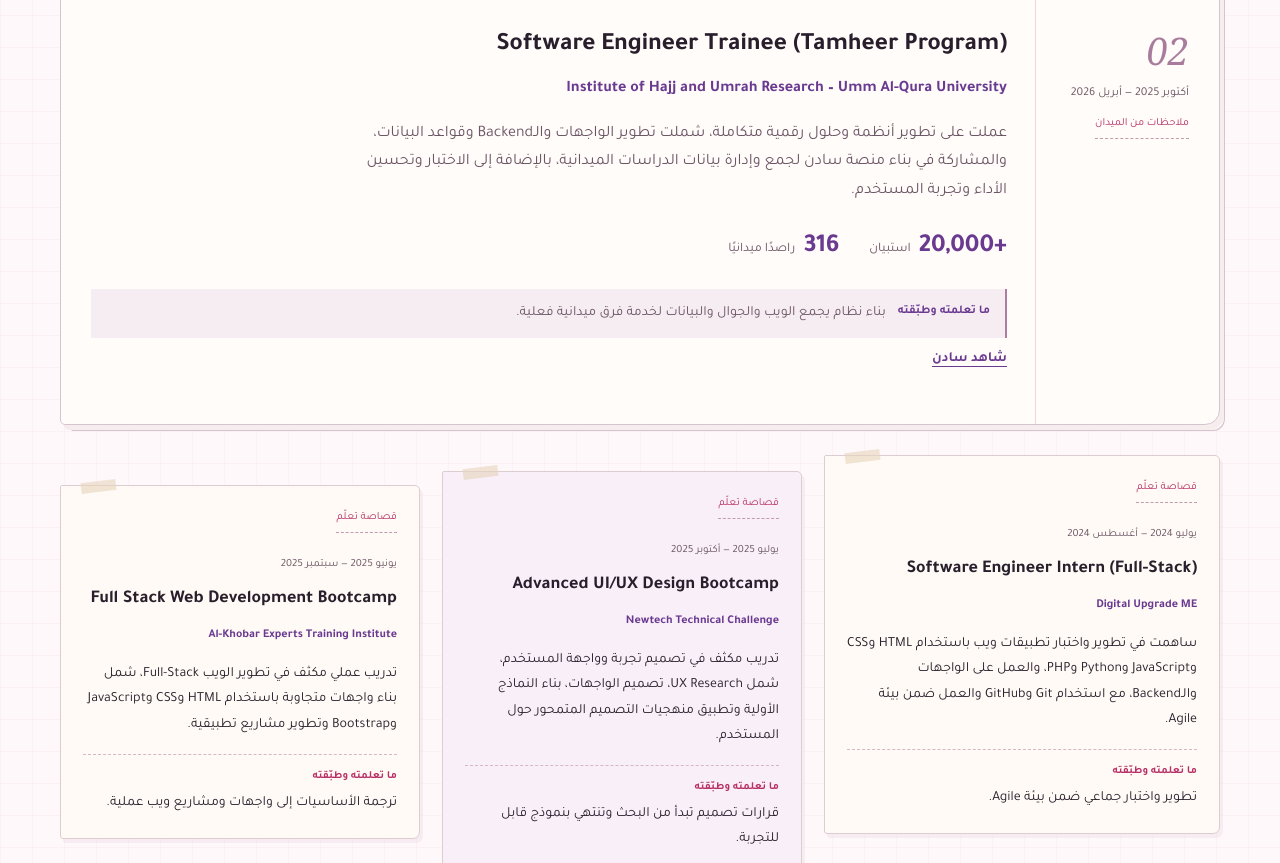
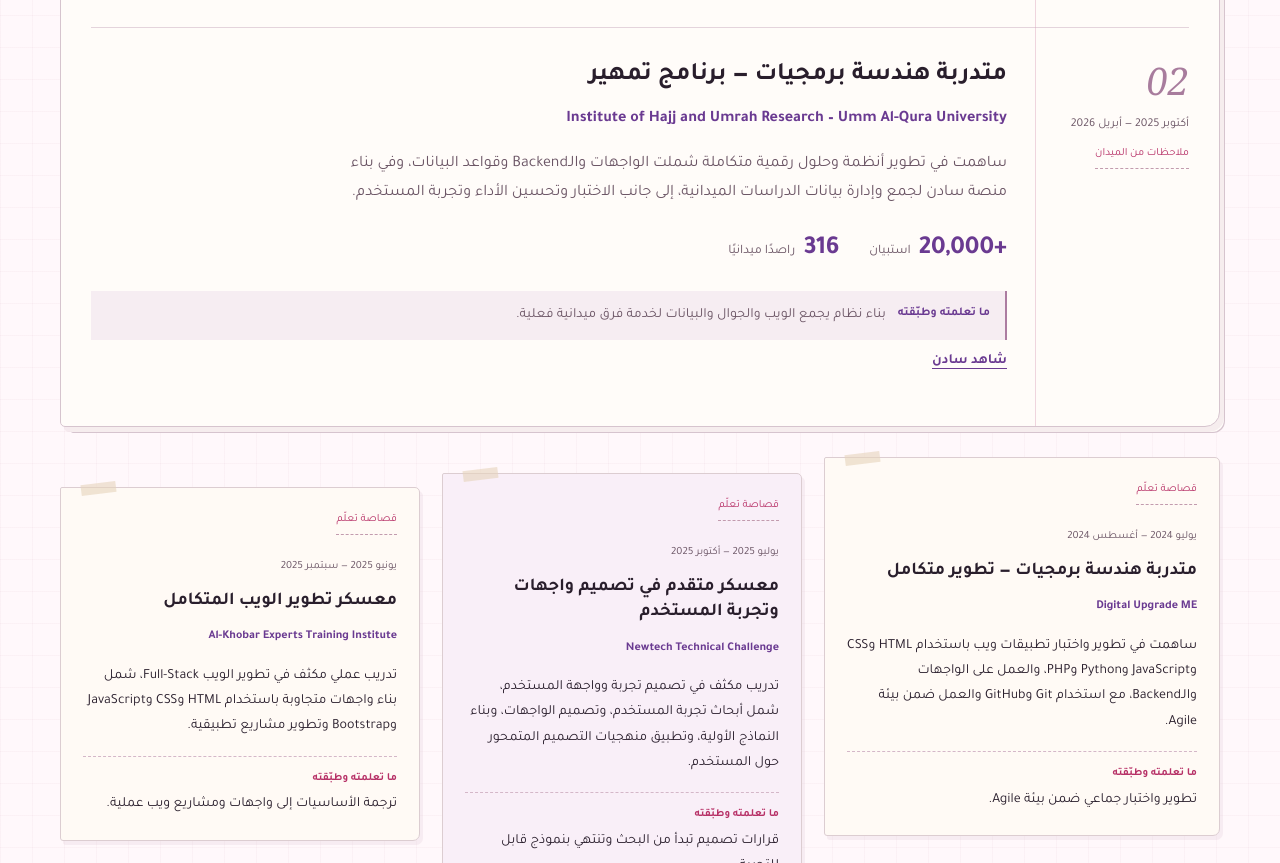
Before and after one commit to ManalBafaraj/portfolio, a plain HTML site: page index.html in a window 1280 px wide. Shown: the part 1937-2800 px from the top of the page. Drawn offline with Linux system fonts and the light colour scheme.

Commit message:
Polish bilingual portfolio copy

```diff
--- a/index.html
+++ b/index.html
@@ -192,7 +192,7 @@
      <h2 id="aboutTitle"><span data-i18n="about.titleBefore">أفهم المشكلة، ثم أبني </span><span class="heading-highlight" data-i18n="about.titleHighlight">الحل</span><span data-i18n="about.titleAfter">.</span></h2>
     </div>
     <div class="about-layout reveal">
-     <p data-i18n="about.body">أحوّل احتياج المستخدم إلى تجربة واضحة، ثم إلى منتج يمكن استخدامه وتطويره.</p>
+     <p data-i18n="about.body">أحوّل احتياجات المستخدمين إلى تجارب واضحة، وأبني منتجات سهلة الاستخدام وقابلة للتطوير.</p>
      <div aria-label="Product-building sketches" class="about-sketches" data-i18n-aria="about.sketches" data-motion-once>
       <article class="about-sketch">
        <h3 data-i18n="about.p1Title">فهم الاحتياج</h3>
@@ -339,13 +339,13 @@
       </div>
       <div class="log-body">
        <h3 data-i18n="experience.tamheerTitle">
-        Software Engineer Trainee (Tamheer Program)
+        متدربة هندسة برمجيات — برنامج تمهير
        </h3>
        <p class="timeline-company" data-i18n="experience.tamheerCompany">
         Institute of Hajj and Umrah Research – Umm Al-Qura University
        </p>
        <p data-i18n="experience.tamheerText">
-        عملت على تطوير أنظمة وحلول رقمية متكاملة، شملت تطوير الواجهات والـBackend وقواعد البيانات، والمشاركة في بناء منصة سادن لجمع وإدارة بيانات الدراسات الميدانية، بالإضافة إلى الاختبار وتحسين الأداء وتجربة المستخدم.
+        ساهمت في تطوير أنظمة وحلول رقمية متكاملة شملت الواجهات والـBackend وقواعد البيانات، وفي بناء منصة سادن لجمع وإدارة بيانات الدراسات الميدانية، إلى جانب الاختبار وتحسين الأداء وتجربة المستخدم.
        </p>
        <div class="log-impact">
         <span>
@@ -389,7 +389,7 @@
       </time>
       <div>
        <h3 data-i18n="experience.digitalTitle">
-        Software Engineer Intern (Full-Stack)
+        متدربة هندسة برمجيات — تطوير متكامل
        </h3>
        <p class="timeline-company" data-i18n="experience.digitalCompany">
         Digital Upgrade ME
@@ -416,13 +416,13 @@
       </time>
       <div>
        <h3 data-i18n="experience.uiuxTitle">
-        Advanced UI/UX Design Bootcamp
+        معسكر متقدم في تصميم واجهات وتجربة المستخدم
        </h3>
        <p class="timeline-company" data-i18n="experience.uiuxCompany">
         Newtech Technical Challenge
        </p>
        <p data-i18n="experience.uiuxText">
-        تدريب مكثف في تصميم تجربة وواجهة المستخدم، شمل UX Research، تصميم الواجهات، بناء النماذج الأولية وتطبيق منهجيات التصميم المتمحور حول المستخدم.
+        تدريب مكثف في تصميم تجربة وواجهة المستخدم، شمل أبحاث تجربة المستخدم، وتصميم الواجهات، وبناء النماذج الأولية، وتطبيق منهجيات التصميم المتمحور حول المستخدم.
        </p>
       </div>
       <p class="slip-result">
@@ -443,7 +443,7 @@
       </time>
       <div>
        <h3 data-i18n="experience.fullstackTitle">
-        Full Stack Web Development Bootcamp
+        معسكر تطوير الويب المتكامل
        </h3>
        <p class="timeline-company" data-i18n="experience.fullstackCompany">
         Al-Khobar Experts Training Institute
@@ -498,11 +498,11 @@
         تقويم وتذكيرات وإعدادات وثيمات وتفضيلات المستخدم، مع تهيئة متجاوبة للهاتف.
        </li>
        <li data-i18n="taskflow.f4">
-        اختبارات للواجهات والـBackend، ونشر إنتاجي على Vercel.
+        اختبارات للواجهات والـBackend، ثم النشر على Vercel.
        </li>
       </ul>
       <p class="training-caption" data-i18n="taskflow.training">
-       بُني خلال تدريب AppRo8 · وتطوّر إلى منتج جاهز للإنتاج
+       بُني خلال تدريب AppRo8، وهو منشور ومتاح للتجربة.
       </p>
       <div class="impact-list">
        <span>
@@ -614,7 +614,7 @@
          20,000+
         </strong>
         <span data-i18n="featured.metricSurveys">
-         استبيان تم تسجيله
+          استبيانًا مُسجّلًا
         </span>
        </div>
       </div>
@@ -655,13 +655,13 @@
          Speech Emotion Classification
         </h3>
         <p data-i18n="projects.emotionText">
-         بحث لتصنيف المشاعر من الصوت باستخدام Machine Learning ونماذج CNN وتحليل الخصائص الصوتية على مجموعة بيانات CREMA-D.
+         بحث لتصنيف المشاعر من الصوت باستخدام تعلم الآلة ونماذج CNN وتحليل الخصائص الصوتية على مجموعة بيانات CREMA-D.
         </p>
         <p class="research-meta" data-i18n="projects.emotionTech">
-         CNN · MFCC · Spectrogram · CREMA-D
+         CNN · MFCC · مخططات طيفية · CREMA-D
         </p>
         <p class="research-result" data-i18n="projects.emotionAccuracy">
-          متوسط دقة 96.9%
+          متوسط الدقة: 96.9%
         </p>
         <a class="project-link" data-i18n="projects.paper" href="assets/documents/Speech_Emotion_Classification.pdf" rel="noopener noreferrer" target="_blank">
          عرض الورقة البحثية
@@ -763,6 +763,7 @@
        <li data-tech-icon="react">
         React 19
        </li>
+       <li class="tech-text-only"><span dir="ltr">Flutter</span></li>
        <li data-tech-icon="typescript">
         TypeScript
        </li>
@@ -788,7 +789,7 @@
       </ul>
       <div class="practice-area">
        <h4 data-i18n="stack.practices">Practices</h4>
-       <ul class="practice-list" dir="ltr"><li>Responsive Design</li></ul>
+       <ul class="practice-list"><li data-i18n="practice.responsiveDesign">تصميم متجاوب</li></ul>
       </div>
      </article>
      <article class="stack-card">
@@ -807,9 +808,7 @@
        <li data-tech-icon="php">
         PHP
        </li>
-       <li data-tech-icon="jsonwebtokens">
-        JWT Authentication
-       </li>
+       <li data-tech-icon="jsonwebtokens"><span data-i18n="stack.jwt" dir="auto">مصادقة JWT</span></li>
        <li data-tech-icon="swagger">
         Swagger/OpenAPI
        </li>
@@ -824,7 +823,7 @@
       </ul>
       <div class="practice-area">
        <h4 data-i18n="stack.practices">Practices</h4>
-       <ul class="practice-list" dir="ltr"><li>REST APIs</li><li>Database Design</li></ul>
+       <ul class="practice-list"><li data-i18n="practice.restApis">واجهات REST</li><li data-i18n="practice.databaseDesign">تصميم قواعد البيانات</li></ul>
       </div>
      </article>
      <article class="stack-card">
@@ -849,7 +848,7 @@
       </ul>
       <div class="practice-area">
        <h4 data-i18n="stack.practices">Practices</h4>
-       <ul class="practice-list" dir="ltr"><li>API Testing</li><li>TypeScript Checks</li></ul>
+       <ul class="practice-list"><li data-i18n="practice.apiTesting">اختبار واجهات API</li><li data-i18n="practice.typeScriptChecks">فحوص TypeScript</li></ul>
       </div>
      </article>
      <article class="stack-card">
@@ -862,11 +861,11 @@
       </ul>
       <div class="practice-area">
        <h4 data-i18n="stack.practices">Practices</h4>
-       <ul class="practice-list" dir="ltr"><li>UI/UX</li><li>Prototyping</li><li>Accessibility</li><li>User-Centered Design</li></ul>
+       <ul class="practice-list"><li data-i18n="practice.uiux">UI/UX</li><li data-i18n="practice.prototyping">النمذجة الأولية</li><li data-i18n="practice.accessibility">إمكانية الوصول</li><li data-i18n="practice.userCentered">تصميم متمحور حول المستخدم</li></ul>
       </div>
      </article>
      <article class="stack-card">
-      <h3 data-i18n="stack.data">البرمجة والبيانات</h3>
+      <h3 data-i18n="stack.data">البرمجة والتحليل</h3>
       <p class="stack-description" data-i18n="stack.dataDesc">تحليل البيانات وبناء نماذج وبرمجيات مساندة.</p>
       <ul dir="ltr">
        <li data-tech-icon="python">
--- a/script.js
+++ b/script.js
@@ -16,7 +16,7 @@ const translations = {
     "about.titleBefore": "أفهم المشكلة، ثم أبني ",
     "about.titleHighlight": "الحل",
     "about.titleAfter": ".",
-    "about.body": "أحوّل احتياج المستخدم إلى تجربة واضحة، ثم إلى منتج يمكن استخدامه وتطويره.",
+    "about.body": "أحوّل احتياجات المستخدمين إلى تجارب واضحة، وأبني منتجات سهلة الاستخدام وقابلة للتطوير.",
     "about.sketches": "اسكتشات توضح فهم الاحتياج وتصميم التجربة وبناء النظام",
     "about.needNotes": "ملاحظتان",
     "about.needInsight": "تقودان إلى احتياج واحد.",
@@ -35,19 +35,19 @@ const translations = {
     "experience.eyebrow": "الخبرات والتدريب",
     "experience.title": "رحلتي في التطوير",
     "experience.tamheerDate": "أكتوبر 2025 — أبريل 2026",
-    "experience.tamheerTitle": "Software Engineer Trainee (Tamheer Program)",
+    "experience.tamheerTitle": "متدربة هندسة برمجيات — برنامج تمهير",
     "experience.tamheerCompany": "Institute of Hajj and Umrah Research – Umm Al-Qura University",
-    "experience.tamheerText": "عملت على تطوير أنظمة وحلول رقمية متكاملة، شملت تطوير الواجهات والـBackend وقواعد البيانات، والمشاركة في بناء منصة سادن لجمع وإدارة بيانات الدراسات الميدانية، بالإضافة إلى الاختبار وتحسين الأداء وتجربة المستخدم.",
+    "experience.tamheerText": "ساهمت في تطوير أنظمة وحلول رقمية متكاملة شملت الواجهات والـBackend وقواعد البيانات، وفي بناء منصة سادن لجمع وإدارة بيانات الدراسات الميدانية، إلى جانب الاختبار وتحسين الأداء وتجربة المستخدم.",
     "experience.uiuxDate": "يوليو 2025 — أكتوبر 2025",
-    "experience.uiuxTitle": "Advanced UI/UX Design Bootcamp",
+    "experience.uiuxTitle": "معسكر متقدم في تصميم واجهات وتجربة المستخدم",
     "experience.uiuxCompany": "Newtech Technical Challenge",
-    "experience.uiuxText": "تدريب مكثف في تصميم تجربة وواجهة المستخدم، شمل UX Research، تصميم الواجهات، بناء النماذج الأولية وتطبيق منهجيات التصميم المتمحور حول المستخدم.",
+    "experience.uiuxText": "تدريب مكثف في تصميم تجربة وواجهة المستخدم، شمل أبحاث تجربة المستخدم، وتصميم الواجهات، وبناء النماذج الأولية، وتطبيق منهجيات التصميم المتمحور حول المستخدم.",
     "experience.fullstackDate": "يونيو 2025 — سبتمبر 2025",
-    "experience.fullstackTitle": "Full Stack Web Development Bootcamp",
+    "experience.fullstackTitle": "معسكر تطوير الويب المتكامل",
     "experience.fullstackCompany": "Al-Khobar Experts Training Institute",
     "experience.fullstackText": "تدريب عملي مكثف في تطوير الويب Full-Stack، شمل بناء واجهات متجاوبة باستخدام HTML وCSS وJavaScript وBootstrap وتطوير مشاريع تطبيقية.",
     "experience.digitalDate": "يوليو 2024 — أغسطس 2024",
-    "experience.digitalTitle": "Software Engineer Intern (Full-Stack)",
+    "experience.digitalTitle": "متدربة هندسة برمجيات — تطوير متكامل",
     "experience.digitalCompany": "Digital Upgrade ME",
     "experience.digitalText": "ساهمت في تطوير واختبار تطبيقات ويب باستخدام HTML وCSS وJavaScript وPython وPHP، والعمل على الواجهات والـBackend، مع استخدام Git وGitHub والعمل ضمن بيئة Agile.",
     "featured.eyebrow": "مشروعان مميزان",
@@ -57,7 +57,7 @@ const translations = {
     "featured.label": "استُخدم ميدانيًا بنجاح · موسم الحج 2026",
     "featured.description": "منصة ويب وجوال وBackend وقاعدة بيانات لجمع بيانات الدراسات الميدانية. تشمل الاستبيانات والفرق والأدوار والصلاحيات، وتحديد المواقع والمزامنة دون اتصال وتحليل البيانات في لوحة مركزية. استُخدمت فعليًا في العمليات الميدانية خلال موسم الحج 2026.",
     "featured.metricObservers": "راصدًا ميدانيًا",
-    "featured.metricSurveys": "استبيان تم تسجيله",
+    "featured.metricSurveys": "استبيانًا مُسجّلًا",
     "projects.eyebrow": "مشاريع أخرى",
     "projects.title": "تجارب أخرى، ومشكلات مختلفة.",
     "projects.bruteType": "لوحة بيانات",
@@ -71,9 +71,9 @@ const translations = {
     "projects.animeText": "واجهة ويب لعرض أعمال الأنمي بتجربة تصفح منظمة وبصرية.",
     "projects.aiType": "بحث في الذكاء الاصطناعي",
     "projects.emotionTitle": "Speech Emotion Classification",
-    "projects.emotionText": "بحث لتصنيف المشاعر من الصوت باستخدام Machine Learning ونماذج CNN وتحليل الخصائص الصوتية على مجموعة بيانات CREMA-D.",
-    "projects.emotionTech": "CNN · MFCC · Spectrogram · CREMA-D",
-    "projects.emotionAccuracy": "متوسط دقة 96.9%",
+    "projects.emotionText": "بحث لتصنيف المشاعر من الصوت باستخدام تعلم الآلة ونماذج CNN وتحليل الخصائص الصوتية على مجموعة بيانات CREMA-D.",
+    "projects.emotionTech": "CNN · MFCC · مخططات طيفية · CREMA-D",
+    "projects.emotionAccuracy": "متوسط الدقة: 96.9%",
     "projects.wakeNote": "قد يستغرق تشغيل المشروع لحظات.",
     "projects.designType": "UI/UX",
     "projects.gosportTitle": "GoSport",
@@ -87,7 +87,7 @@ const translations = {
     "contact.eyebrow": "تواصل",
     "contact.title": "لنصنع منتجًا مفيدًا.",
     "footer.top": "العودة للأعلى",
-    "footer.copy": "صُنع بعناية - منال 2026",
+    "footer.copy": "صُنع بعناية — منال 2026",
     "hero.secondary": "تواصل معي",
     "experience.approTitle": "متدربة تطوير Full-Stack | AppRo8 | أكتوبر – نوفمبر 2026",
     "experience.approType": "تدريب قائم على المشاريع · مهمتان عمليتان",
@@ -105,8 +105,8 @@ const translations = {
     "taskflow.description": "منتج لإدارة المهام والإنتاجية، مع مصادقة JWT ومهام آمنة ومنفصلة لكل مستخدم. طوّرته من الواجهة إلى الـAPI وقاعدة البيانات.",
     "taskflow.f1": "إنشاء المهام وتعديلها وحذفها وإعادة فتحها؛ قوائم تحقق وأولويات وتصنيفات ومواعيد تسليم.",
     "taskflow.f2": "اقتراح Next Move وجلسات تركيز تستمر عبر التنقل وتحديث الصفحة.",
-    "taskflow.f3": "تقويم وتذكيرات وإعدادات وثيمات وتفضيلات المستخدم، مع تهيئة متجاوبة للهاتف.",
-    "taskflow.f4": "اختبارات للواجهات والـBackend، ونشر إنتاجي على Vercel.",
+    "taskflow.f3": "تقويم وتذكيرات وإعدادات وثيمات وتفضيلات المستخدم، مع تجربة متجاوبة على الهاتف.",
+    "taskflow.f4": "اختبارات للواجهات والـBackend، ثم النشر على Vercel.",
     "taskflow.live": "المشروع المباشر",
     "saden.title": "سادن — بيانات الميدان، في مكان واحد.",
     "skip": "انتقل إلى المحتوى",
@@ -114,7 +114,7 @@ const translations = {
     "menu.close": "أغلق قائمة التنقل",
     "language": "التبديل إلى الإنجليزية",
     "nav.label": "التنقل الرئيسي",
-    "home.label": "Manal Bafaraj home",
+    "home.label": "الصفحة الرئيسية لمنال بافرج",
     "contact.identityName": "منال بافرج",
     "contact.identityRole": "مهندسة برمجيات Full‑Stack",
     "contact.identitySignature": "أبني بعناية، من الفكرة إلى الأثر.",
@@ -138,9 +138,19 @@ const translations = {
     "stack.testingDesc": "التحقق من السلوك، ثم تجهيز الإصدارات ونشرها.",
     "stack.design": "المنتج والتصميم",
     "stack.designDesc": "استكشاف الاحتياج، وتصميم واجهات قابلة للاستخدام.",
-    "stack.data": "البرمجة والبيانات",
+    "stack.data": "البرمجة والتحليل",
     "stack.dataDesc": "تحليل البيانات وبناء نماذج وبرمجيات مساندة.",
     "stack.practices": "ممارسات",
+    "stack.jwt": "مصادقة JWT",
+    "practice.responsiveDesign": "تصميم متجاوب",
+    "practice.restApis": "واجهات REST",
+    "practice.databaseDesign": "تصميم قواعد البيانات",
+    "practice.apiTesting": "اختبار واجهات API",
+    "practice.typeScriptChecks": "فحوص TypeScript",
+    "practice.uiux": "UI/UX",
+    "practice.prototyping": "النمذجة الأولية",
+    "practice.accessibility": "إمكانية الوصول",
+    "practice.userCentered": "تصميم متمحور حول المستخدم",
     "notebook.title": "دفتر بناء المنتجات",
     "hero.hello": "مرحبًا، أنا منال",
     "notebook.note": "ملاحظات من التصميم إلى التنفيذ",
@@ -166,7 +176,7 @@ const translations = {
     "log.surveys": "استبيان",
     "log.observers": "راصدًا ميدانيًا",
     "log.readSaden": "شاهد سادن",
-    "taskflow.training": "بُني خلال تدريب AppRo8 · وتطوّر إلى منتج جاهز للإنتاج",
+    "taskflow.training": "بُني خلال تدريب AppRo8، وهو منشور ومتاح للتجربة.",
     "gallery.label": "معرض واجهات سادن",
     "gallery.dashboard": "لوحة التحكم",
     "gallery.map": "الخريطة",
@@ -202,7 +212,7 @@ const translations = {
     "about.titleBefore": "Understand the problem. Build the ",
     "about.titleHighlight": "solution",
     "about.titleAfter": ".",
-    "about.body": "I turn user needs into clear experiences, then into products people can use and evolve.",
+    "about.body": "I turn user needs into clear experiences and build products that are easy to use and improve.",
     "about.sketches": "Sketches showing user needs, experience design, and connected systems",
     "about.needNotes": "Two observations",
     "about.needInsight": "point to one user need.",
@@ -223,7 +233,7 @@ const translations = {
     "experience.tamheerDate": "Oct 2025 – Apr 2026",
     "experience.tamheerTitle": "Software Engineer Trainee (Tamheer Program)",
     "experience.tamheerCompany": "Institute of Hajj and Umrah Research – Umm Al-Qura University",
-    "experience.tamheerText": "Developed integrated digital systems and solutions across frontend, backend, and databases. Contributed to building Saden for collecting and managing field study data, while supporting testing, performance improvements, and user experience enhancements.",
+    "experience.tamheerText": "Contributed to developing integrated digital systems and solutions across frontend, backend, and databases. Also contributed to building Saden for collecting and managing field study data, alongside testing, performance improvements, and user experience enhancements.",
     "experience.uiuxDate": "Jul 2025 – Oct 2025",
     "experience.uiuxTitle": "Advanced UI/UX Design Bootcamp",
     "experience.uiuxCompany": "Newtech Technical Challenge",
@@ -258,8 +268,8 @@ const translations = {
     "projects.aiType": "AI Research",
     "projects.emotionTitle": "Speech Emotion Classification",
     "projects.emotionText": "A research project for classifying speech emotions using Machine Learning, CNN models, and audio feature analysis on the CREMA-D dataset.",
-    "projects.emotionTech": "CNN · MFCC · Spectrogram · CREMA-D",
-    "projects.emotionAccuracy": "96.9% Average Accuracy",
+    "projects.emotionTech": "CNN · MFCC · Spectrograms · CREMA-D",
+    "projects.emotionAccuracy": "Average accuracy: 96.9%",
     "projects.wakeNote": "The project may take a moment to wake.",
     "projects.designType": "UI/UX",
     "projects.gosportTitle": "GoSport",
@@ -273,7 +283,7 @@ const translations = {
     "contact.eyebrow": "Contact",
     "contact.title": "Let’s build something useful.",
     "footer.top": "Back to top",
-    "footer.copy": "Crafted with care - Manal 2026",
+    "footer.copy": "Crafted with care — Manal 2026",
     "hero.secondary": "Contact me",
     "experience.approTitle": "Full-Stack Developer Trainee | AppRo8 | Oct – Nov 2026",
     "experience.approType": "Project-Based Training · Two practical tasks",
@@ -291,8 +301,8 @@ const translations = {
     "taskflow.description": "A task and productivity product with JWT authentication and secure, isolated tasks for every user. Developed across the interface, API, and database.",
     "taskflow.f1": "Create, edit, delete, and reopen tasks; checklists, priorities, categories, and due dates.",
     "taskflow.f2": "Next Move recommendations and focus sessions that persist across navigation and refreshes.",
-    "taskflow.f3": "Calendar, reminders, settings, themes, and user preferences, with responsive mobile onboarding.",
-    "taskflow.f4": "Frontend and backend tests, with production deployment on Vercel.",
+    "taskflow.f3": "Calendar, reminders, settings, themes, and user preferences, with a responsive mobile experience.",
+    "taskflow.f4": "Frontend and backend tests, followed by deployment to Vercel.",
     "taskflow.live": "Live Project",
     "saden.title": "Saden — field data, brought together.",
     "skip": "Skip to content",
@@ -327,6 +337,16 @@ const translations = {
     "stack.data": "Programming and Analysis",
     "stack.dataDesc": "Analyzing data and building supporting models and software.",
     "stack.practices": "Practices",
+    "stack.jwt": "JWT Authentication",
+    "practice.responsiveDesign": "Responsive design",
+    "practice.restApis": "REST APIs",
+    "practice.databaseDesign": "Database design",
+    "practice.apiTesting": "API testing",
+    "practice.typeScriptChecks": "TypeScript checks",
+    "practice.uiux": "UI/UX",
+    "practice.prototyping": "Prototyping",
+    "practice.accessibility": "Accessibility",
+    "practice.userCentered": "User-centered design",
     "notebook.title": "Product Building Notebook",
     "hero.hello": "Hello, I’m Manal",
     "notebook.note": "Notes from design to implementation",
@@ -352,7 +372,7 @@ const translations = {
     "log.surveys": "surveys",
     "log.observers": "field observers",
     "log.readSaden": "Explore Saden",
-    "taskflow.training": "Built during AppRo8 training · Evolved into a production-ready product",
+    "taskflow.training": "Built during AppRo8 training and available to try online.",
     "gallery.label": "Saden interface gallery",
     "gallery.dashboard": "Dashboard",
     "gallery.map": "Map",
--- a/style.css
+++ b/style.css
@@ -1371,11 +1371,13 @@ section,.featured-project { scroll-margin-top: 0; }
 .tech-family .tech-logo { grid-column: 1; grid-row: 1 / span 2; }
 .tech-family .tech-name { grid-column: 2; grid-row: 1; font-weight: 500; }
 .tech-family .tech-detail { grid-column: 2; grid-row: 2; color: var(--muted); font-size: 13px; line-height: 1.45; }
+.stack-card > ul > .tech-text-only { padding-inline-start: 25px; }
 .practice-area { margin-top: 10px; padding-top: 8px; }
 .practice-area h4 { margin-bottom: 5px; font-size: 13px; }
 .practice-list { gap: 3px 10px; }
 .practice-list li { display: inline-flex; align-items: baseline; gap: 8px; font-size: 13.5px; line-height: 1.65; }
 .practice-list li + li::before { content: '·'; color: var(--brand-rose); font-weight: 700; }
+html[lang="ar"] .practice-list { direction: rtl; }
 @media (max-width:900px) {
   .stack-card { padding: 0 16px 17px; }
 }
```
Also changed, not shown: 1 other file.
